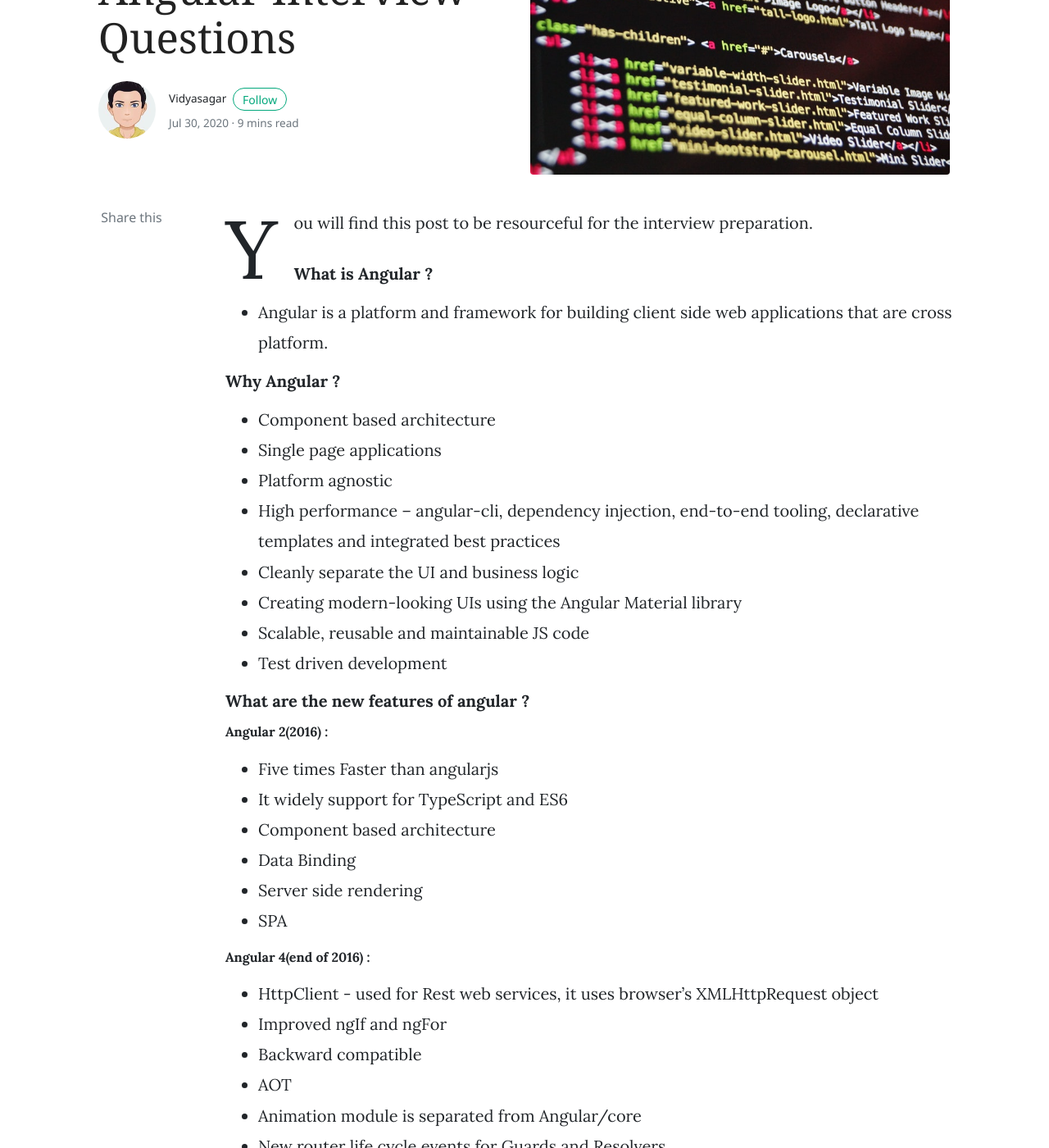
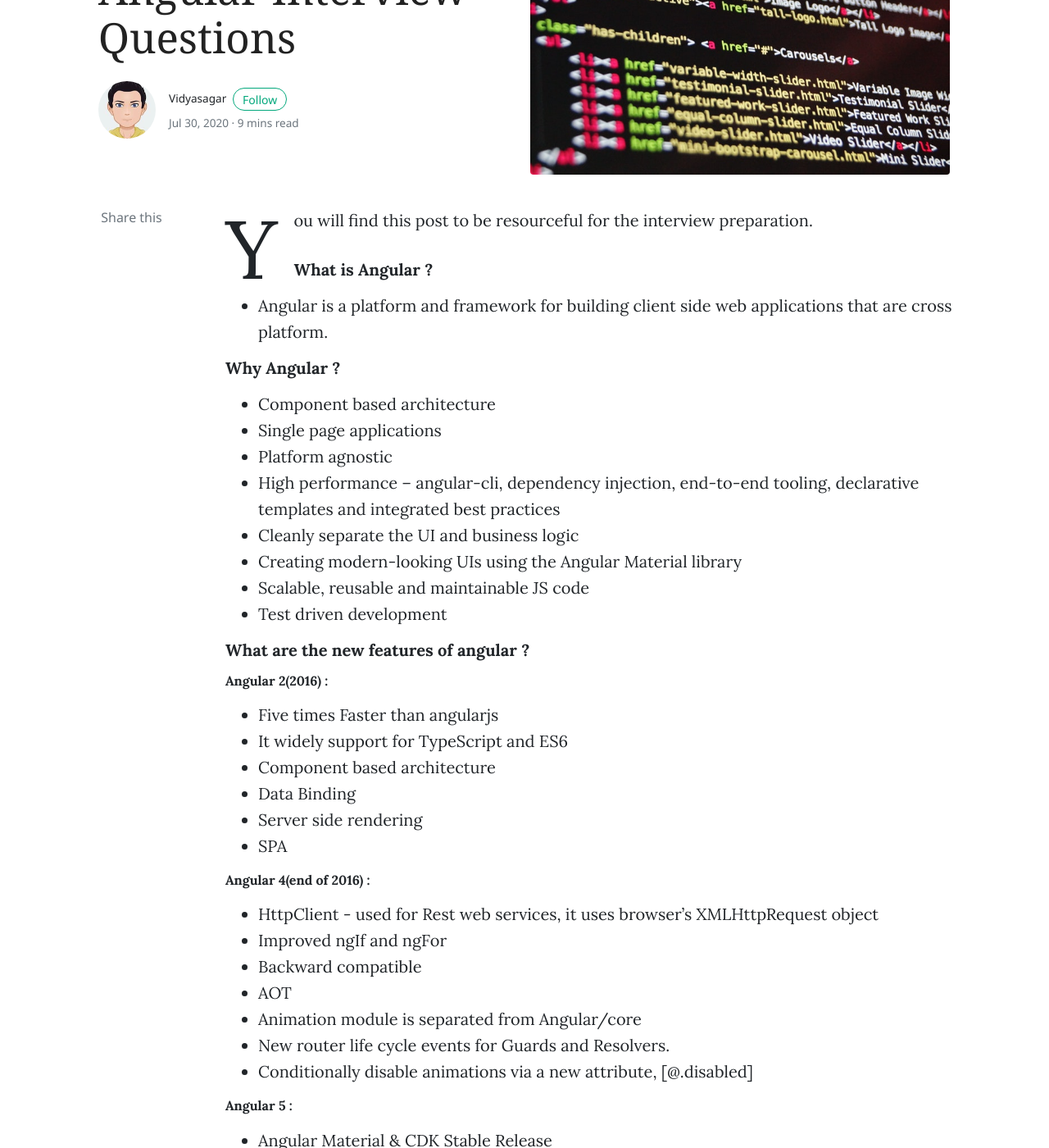
Before and after one commit to vidyaasagar/vidyaasagar.github.io, a Jekyll site: the page built from _posts/2020-07-30-angular-interview-questions.md, in a window 1280 px wide and 1400 px high, scrolled down 228 px. Shown: the whole window at 82% size. Built offline with Jekyll 4.4.1, drawn with Linux system fonts in a browser that asks for light colours; nearby versions of some CDN libraries; comment, search, counter and statistics services are not loaded.

```diff
--- a/_config.yml
+++ b/_config.yml
@@ -5,7 +5,6 @@
 favicon: 'assets/images/favicon.ico'
 baseurl: ''
 disqus: ''
-email: 'vidyasagar484@gmail.com'
 mailchimp-list: ''
 
 include: ["_pages"]
@@ -22,9 +21,8 @@
     vidyasagar:
       name:           Vidyasagar
       site:           https://vidyaasagar.bitbucket.io
-      avatar:         /assets/images/avatar1.jpg
+      avatar:         assets/images/avatar1.jpg
       bio:            "Hi, I am Vidyasagar, one of the author of this blog.Love to perform magic tricks with code.I hope you learn something out of my blog posts."
-      email:          vidyasagar484@gmail.com
       twitter:        https://twitter.com/vidya4ever
 
 
--- a/assets/css/theme.css
+++ b/assets/css/theme.css
@@ -653,7 +653,7 @@
 }
 article {
 	font-size:20px;
-	line-height:1.86;
+	line-height:1.6;
     font-family:Lora;
 }
 .article-headline {
```
